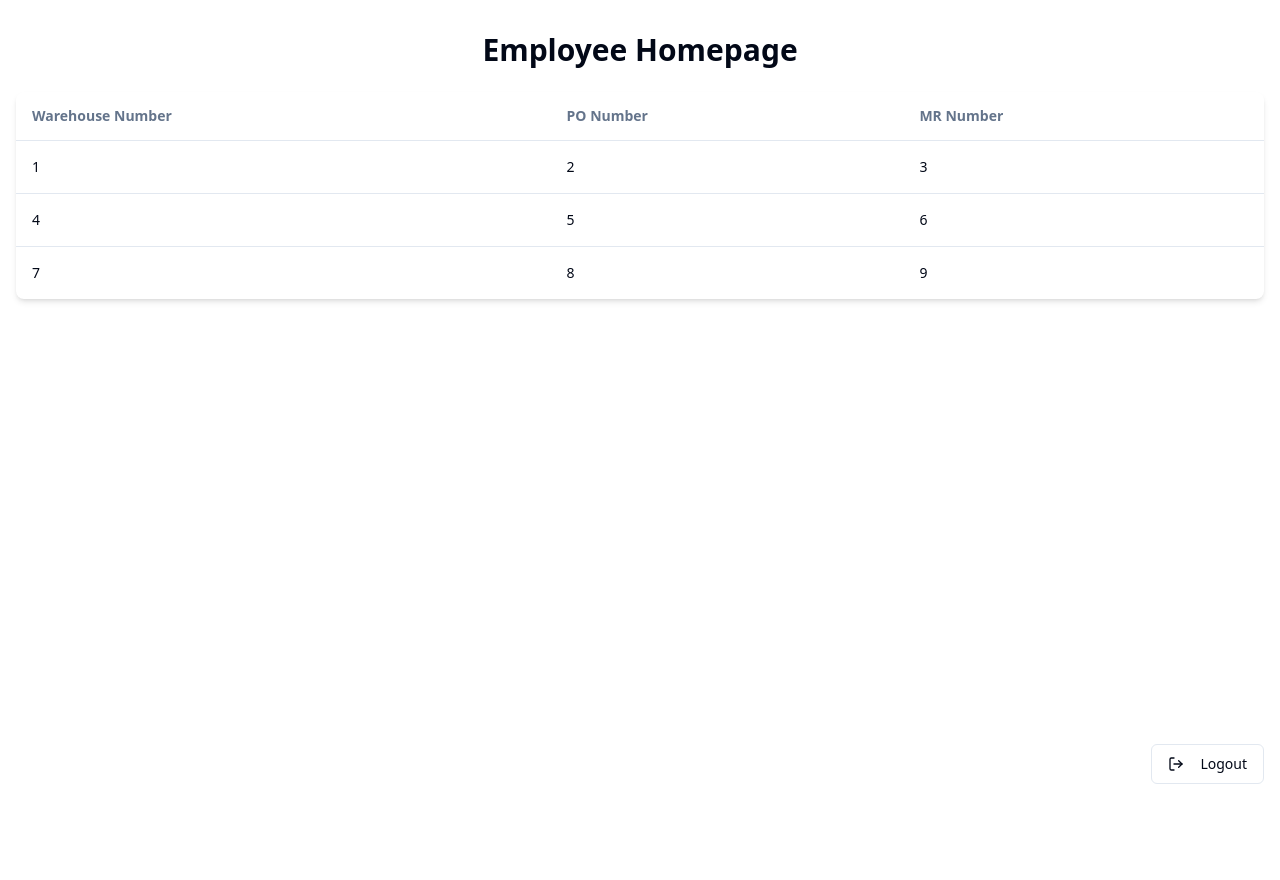
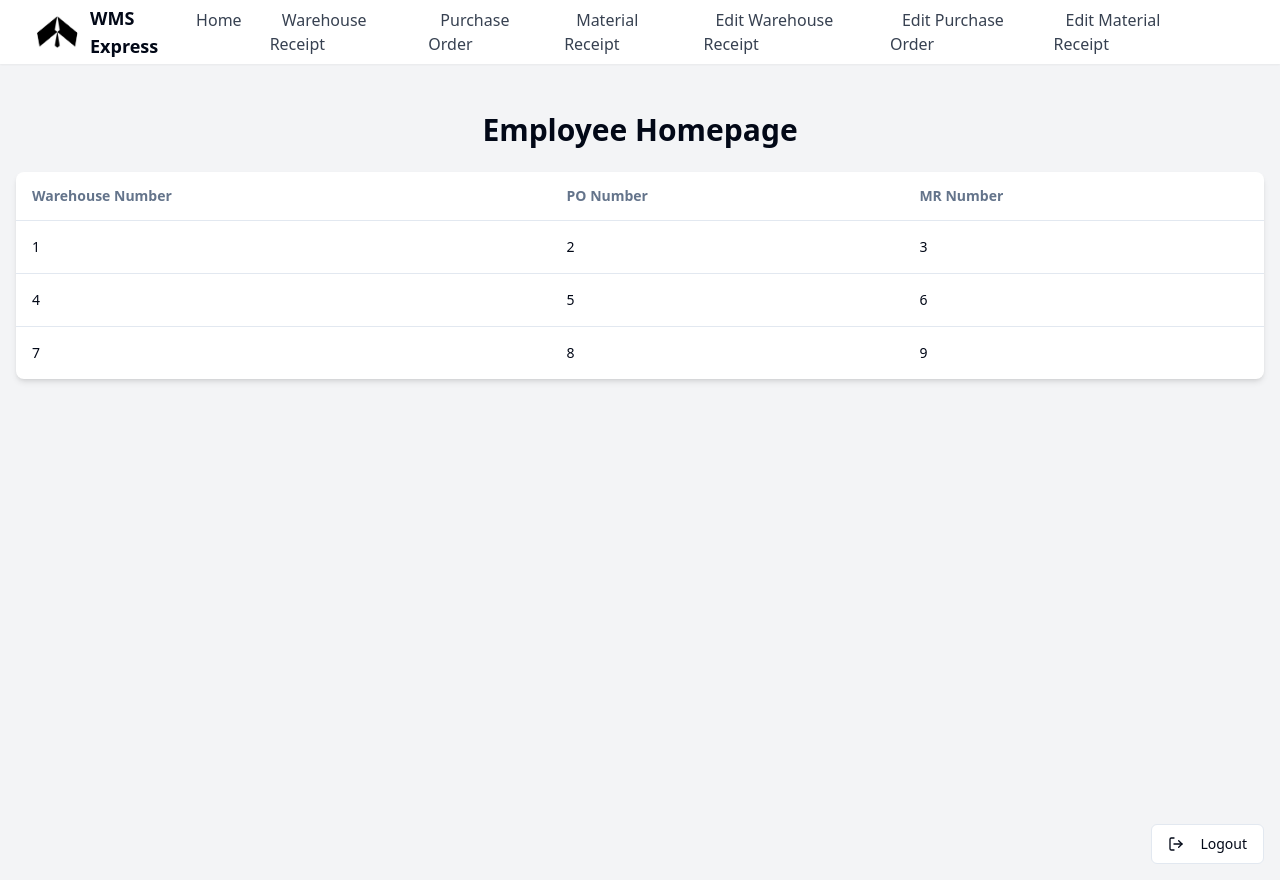
Before and after one commit to axt127/test_repo, a Next.js app: page /Emp/Homepage in a window 1280 px wide. Before the commit the page ends 800 px from the top, so only its background shows below. Built offline with nearby package versions, Linux system fonts and the light colour scheme.

Commit message:
fixed more stuff

```diff
--- a/app/Emp/Homepage/page.tsx
+++ b/app/Emp/Homepage/page.tsx
@@ -5,6 +5,8 @@
 import { LogOut } from 'lucide-react'
 import { Button } from "@/components/ui/button"
 import { Table, TableBody, TableCell, TableHead, TableHeader, TableRow } from "@/components/ui/table"
+import Link from 'next/link'
+import Image from 'next/image'
 
 type ReceiptData = {
   warehouseNumber: string
@@ -25,8 +27,47 @@
     // For this example, we'll just redirect to the login page
     router.push('/login')
   }
-
+  function Navigation() {
+    return (
+      <nav className="bg-white shadow-sm mb-4">
+        <div className="max-w-7xl mx-auto px-4 sm:px-6 lg:px-8">
+          <div className="flex items-center justify-between h-16">
+            <div className="flex items-center space-x-2">
+              <Image src="/wex.png" alt="Wex Logo" width={50} height={50} />
+              <span className="text-lg font-semibold">WMS Express</span>
+            </div>
+            <div className="flex justify-center space-x-4">
+              <Link href="/Emp/Homepage">
+                <span className="px-3 py-2 rounded text-gray-700 hover:bg-gray-100">Home</span>
+              </Link>
+              <Link href="/Emp/Homepage/NEW_Form/warehouse-receipt">
+                <span className="px-3 py-2 rounded text-gray-700 hover:bg-gray-100">Warehouse Receipt</span>
+              </Link>
+              <Link href="/Emp/Homepage/NEW_Form/purchase-order">
+                <span className="px-3 py-2 rounded text-gray-700 hover:bg-gray-100">Purchase Order</span>
+              </Link>
+              <Link href="/Emp/Homepage/NEW_Form/material-receipt">
+                <span className="px-3 py-2 rounded text-gray-700 hover:bg-gray-100">Material Receipt</span>
+              </Link>
+              <Link href="/Emp/Homepage/EDIT_FORM/edit-warehouse">
+                <span className="px-3 py-2 rounded text-gray-700 hover:bg-gray-100">Edit Warehouse Receipt</span>
+              </Link>
+              <Link href="/Emp/Homepage/EDIT_FORM/edit-purchase-order">
+                <span className="px-3 py-2 rounded text-gray-700 hover:bg-gray-100">Edit Purchase Order</span>
+              </Link>
+              <Link href="/Emp/Homepage/EDIT_FORM/edit-material">
+                <span className="px-3 py-2 rounded text-gray-700 hover:bg-gray-100">Edit Material Receipt</span>
+              </Link>
+            </div>
+            <div className="w-[50px]"></div>
+          </div>
+        </div>
+      </nav>
+    )
+  }
   return (
+    <div className="min-h-screen bg-gray-100">
+      <Navigation />
     <div className="container mx-auto px-4 py-8 relative min-h-screen">
       <h1 className="text-3xl font-bold mb-6 text-center">Employee Homepage</h1>
 
@@ -62,5 +103,6 @@
         </Button>
       </div>
     </div>
+    </div>
   )
 }
--- /dev/null
+++ b/components/ui/select.tsx
@@ -0,0 +1,121 @@
+"use client"
+
+import * as React from "react"
+import * as SelectPrimitive from "@radix-ui/react-select"
+import { Check, ChevronDown } from "lucide-react"
+
+import { cn } from "@/lib/utils"
+
+const Select = SelectPrimitive.Root
+
+const SelectGroup = SelectPrimitive.Group
+
+const SelectValue = SelectPrimitive.Value
+
+const SelectTrigger = React.forwardRef<
+  React.ElementRef<typeof SelectPrimitive.Trigger>,
+  React.ComponentPropsWithoutRef<typeof SelectPrimitive.Trigger>
+>(({ className, children, ...props }, ref) => (
+  <SelectPrimitive.Trigger
+    ref={ref}
+    className={cn(
+      "flex h-10 w-full items-center justify-between rounded-md border border-input bg-background px-3 py-2 text-sm ring-offset-background placeholder:text-muted-foreground focus:outline-none focus:ring-2 focus:ring-ring focus:ring-offset-2 disabled:cursor-not-allowed disabled:opacity-50",
+      className
+    )}
+    {...props}
+  >
+    {children}
+    <SelectPrimitive.Icon asChild>
+      <ChevronDown className="h-4 w-4 opacity-50" />
+    </SelectPrimitive.Icon>
+  </SelectPrimitive.Trigger>
+))
+SelectTrigger.displayName = SelectPrimitive.Trigger.displayName
+
+const SelectContent = React.forwardRef<
+  React.ElementRef<typeof SelectPrimitive.Content>,
+  React.ComponentPropsWithoutRef<typeof SelectPrimitive.Content>
+>(({ className, children, position = "popper", ...props }, ref) => (
+  <SelectPrimitive.Portal>
+    <SelectPrimitive.Content
+      ref={ref}
+      className={cn(
+        "relative z-50 min-w-[8rem] overflow-hidden rounded-md border bg-popover text-popover-foreground shadow-md data-[state=open]:animate-in data-[state=closed]:animate-out data-[state=closed]:fade-out-0 data-[state=open]:fade-in-0 data-[state=closed]:zoom-out-95 data-[state=open]:zoom-in-95 data-[side=bottom]:slide-in-from-top-2 data-[side=left]:slide-in-from-right-2 data-[side=right]:slide-in-from-left-2 data-[side=top]:slide-in-from-bottom-2",
+        position === "popper" &&
+          "data-[side=bottom]:translate-y-1 data-[side=left]:-translate-x-1 data-[side=right]:translate-x-1 data-[side=top]:-translate-y-1",
+        className
+      )}
+      position={position}
+      {...props}
+    >
+      <SelectPrimitive.Viewport
+        className={cn(
+          "p-1",
+          position === "popper" &&
+            "h-[var(--radix-select-trigger-height)] w-full min-w-[var(--radix-select-trigger-width)]"
+        )}
+      >
+        {children}
+      </SelectPrimitive.Viewport>
+    </SelectPrimitive.Content>
+  </SelectPrimitive.Portal>
+))
+SelectContent.displayName = SelectPrimitive.Content.displayName
+
+const SelectLabel = React.forwardRef<
+  React.ElementRef<typeof SelectPrimitive.Label>,
+  React.ComponentPropsWithoutRef<typeof SelectPrimitive.Label>
+>(({ className, ...props }, ref) => (
+  <SelectPrimitive.Label
+    ref={ref}
+    className={cn("py-1.5 pl-8 pr-2 text-sm font-semibold", className)}
+    {...props}
+  />
+))
+SelectLabel.displayName = SelectPrimitive.Label.displayName
+
+const SelectItem = React.forwardRef<
+  React.ElementRef<typeof SelectPrimitive.Item>,
+  React.ComponentPropsWithoutRef<typeof SelectPrimitive.Item>
+>(({ className, children, ...props }, ref) => (
+  <SelectPrimitive.Item
+    ref={ref}
+    className={cn(
+      "relative flex w-full cursor-default select-none items-center rounded-sm py-1.5 pl-8 pr-2 text-sm outline-none focus:bg-accent focus:text-accent-foreground data-[disabled]:pointer-events-none data-[disabled]:opacity-50",
+      className
+    )}
+    {...props}
+  >
+    <span className="absolute left-2 flex h-3.5 w-3.5 items-center justify-center">
+      <SelectPrimitive.ItemIndicator>
+        <Check className="h-4 w-4" />
+      </SelectPrimitive.ItemIndicator>
+    </span>
+
+    <SelectPrimitive.ItemText>{children}</SelectPrimitive.ItemText>
+  </SelectPrimitive.Item>
+))
+SelectItem.displayName = SelectPrimitive.Item.displayName
+
+const SelectSeparator = React.forwardRef<
+  React.ElementRef<typeof SelectPrimitive.Separator>,
+  React.ComponentPropsWithoutRef<typeof SelectPrimitive.Separator>
+>(({ className, ...props }, ref) => (
+  <SelectPrimitive.Separator
+    ref={ref}
+    className={cn("-mx-1 my-1 h-px bg-muted", className)}
+    {...props}
+  />
+))
+SelectSeparator.displayName = SelectPrimitive.Separator.displayName
+
+export {
+  Select,
+  SelectGroup,
+  SelectValue,
+  SelectTrigger,
+  SelectContent,
+  SelectLabel,
+  SelectItem,
+  SelectSeparator,
+}
--- a/package.json
+++ b/package.json
@@ -11,6 +11,7 @@
   "dependencies": {
     "@radix-ui/react-dialog": "^1.1.2",
     "@radix-ui/react-label": "^2.1.0",
+    "@radix-ui/react-select": "^2.1.2",
     "@radix-ui/react-separator": "^1.1.0",
     "@radix-ui/react-slot": "^1.1.0",
     "axios": "^1.7.7",
```
Also changed, not shown: 1 other file (tests, documents, lock files or other folders).
